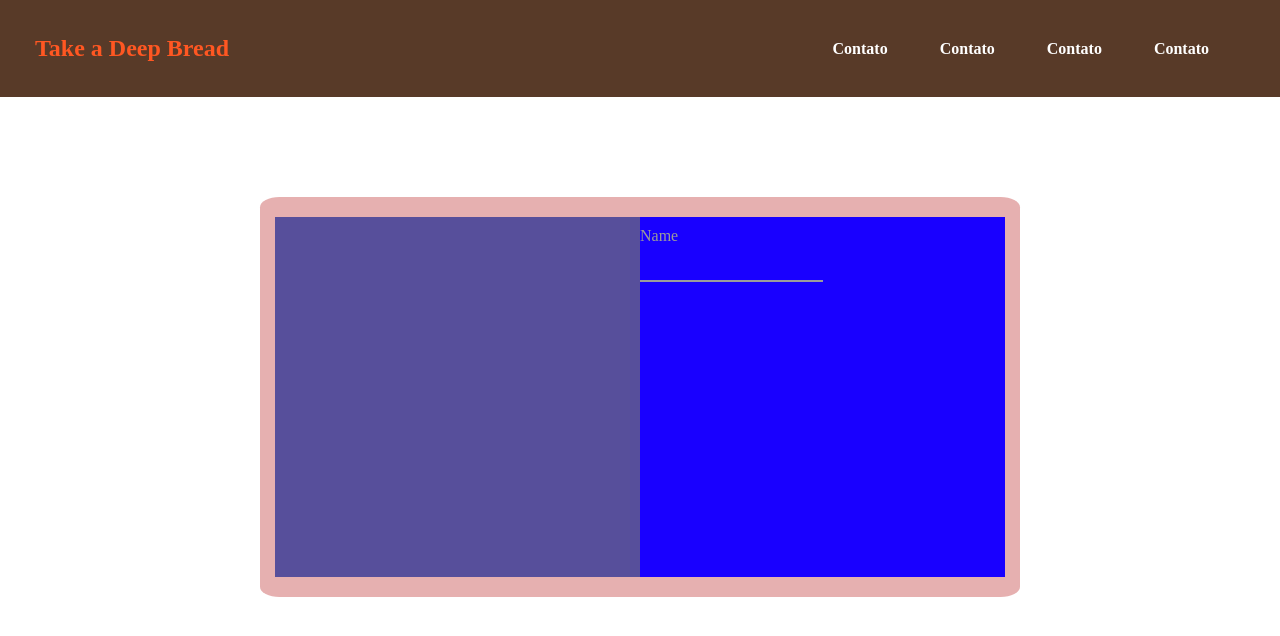
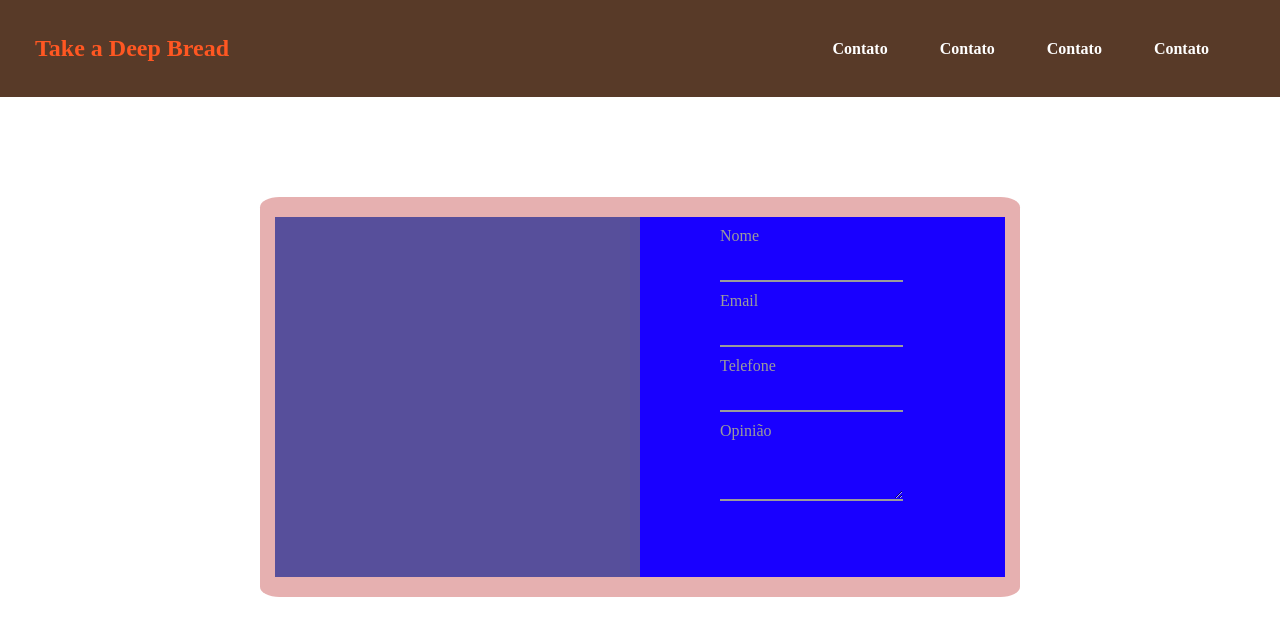
Before and after one commit to 917rafael/hackaton, a Vue app: page /contato in a window 1280 px wide. Shown: the top 636 px of the page. Built offline with nearby package versions, Linux system fonts and the light colour scheme.

Commit message:
FEAT: reorganização da página contato #4

```diff
--- a/src/components/input.vue
+++ b/src/components/input.vue
@@ -1,10 +1,12 @@
 
 <script setup>
+defineProps({pergunta: Object})
 </script>
 <template>
-<div class="form__group field">
-  <input type="input" class="form__field"  name="name" id='name' required />
-  <label for="name" class="form__label">Name</label>
+<div class="form__group">
+  <textarea v-if="pergunta.type === 'textarea'" class="form__field"/>
+  <input v-else type="text" class="form__field" :name="pergunta.description" :id="pergunta.id" required />
+  <label :for="pergunta.id" class="form__label">{{ pergunta.description }}</label>
 </div>
 </template>
 
@@ -14,6 +16,7 @@
   padding: 15px 0 0;
   margin-top: 10px;
   width: 50%;
+  margin-left: 80px;
 }
 
 .form__field {
--- /dev/null
+++ b/src/data/perguntas.js
@@ -0,0 +1,22 @@
+export const perguntas = [
+  {
+    id: 1,
+
+    description: 'Nome'
+  },
+  {
+    id: 2,
+
+    description: 'Email'
+  },
+  {
+    id: 3,
+
+    description: 'Telefone'
+  },
+  {
+    id: 4,
+    type: 'textarea',
+    description: 'Opinião'
+  }
+]
--- a/src/views/Contato.vue
+++ b/src/views/Contato.vue
@@ -1,6 +1,9 @@
 <script setup>
-import inputs from '@/components/input.vue';
+import Input from '@/components/input.vue';
 import headers from '@/components/header.vue';
+
+import {perguntas} from '@/data/perguntas.js'
+
 </script>
 
 <template>
@@ -10,7 +13,7 @@ import headers from '@/components/header.vue';
     <div class="contato">
       <div class="info"></div>
       <div class="contate">
-        <inputs  />
+        <Input v-for="pergunta in perguntas" :key="pergunta.id" :pergunta="pergunta" />
       </div>
     </div>
   </div>
```
